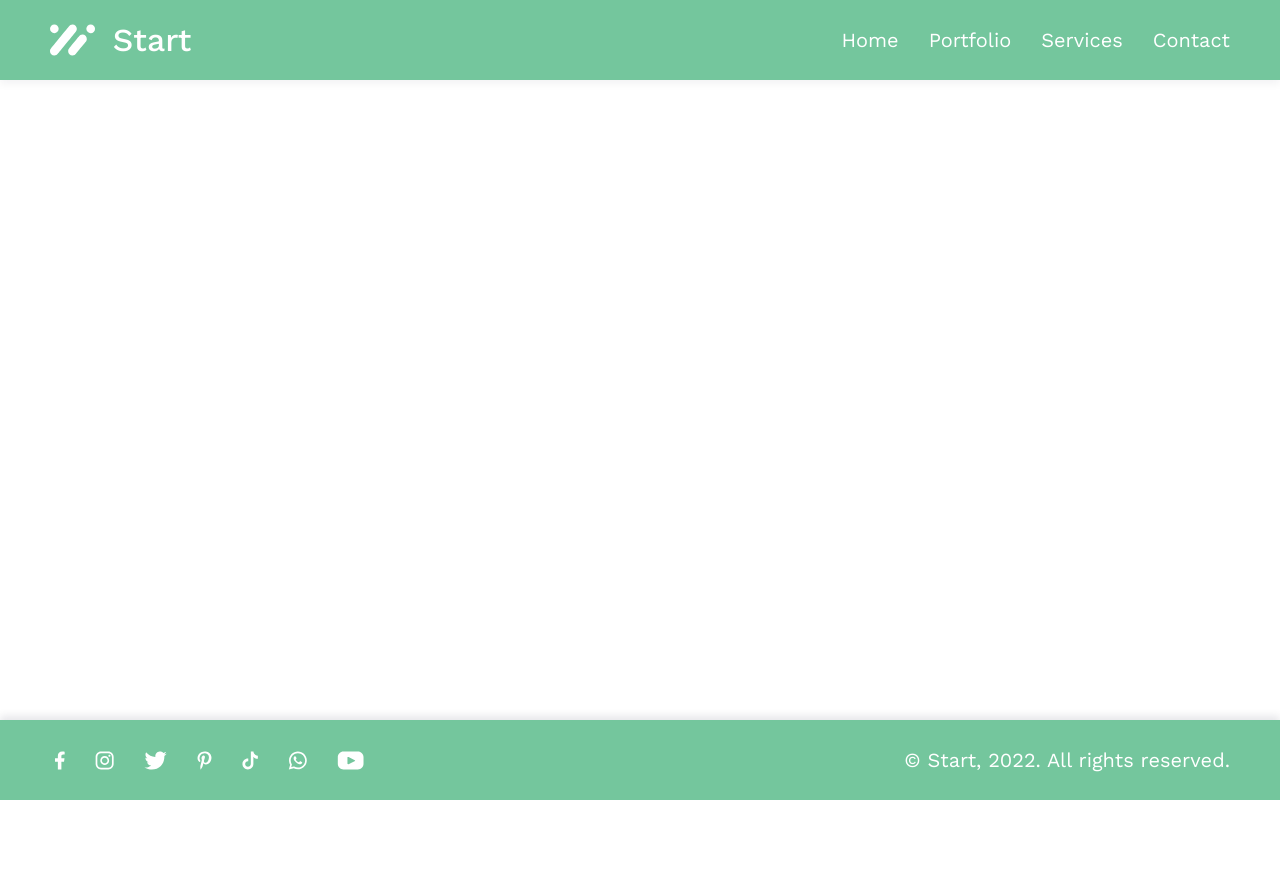
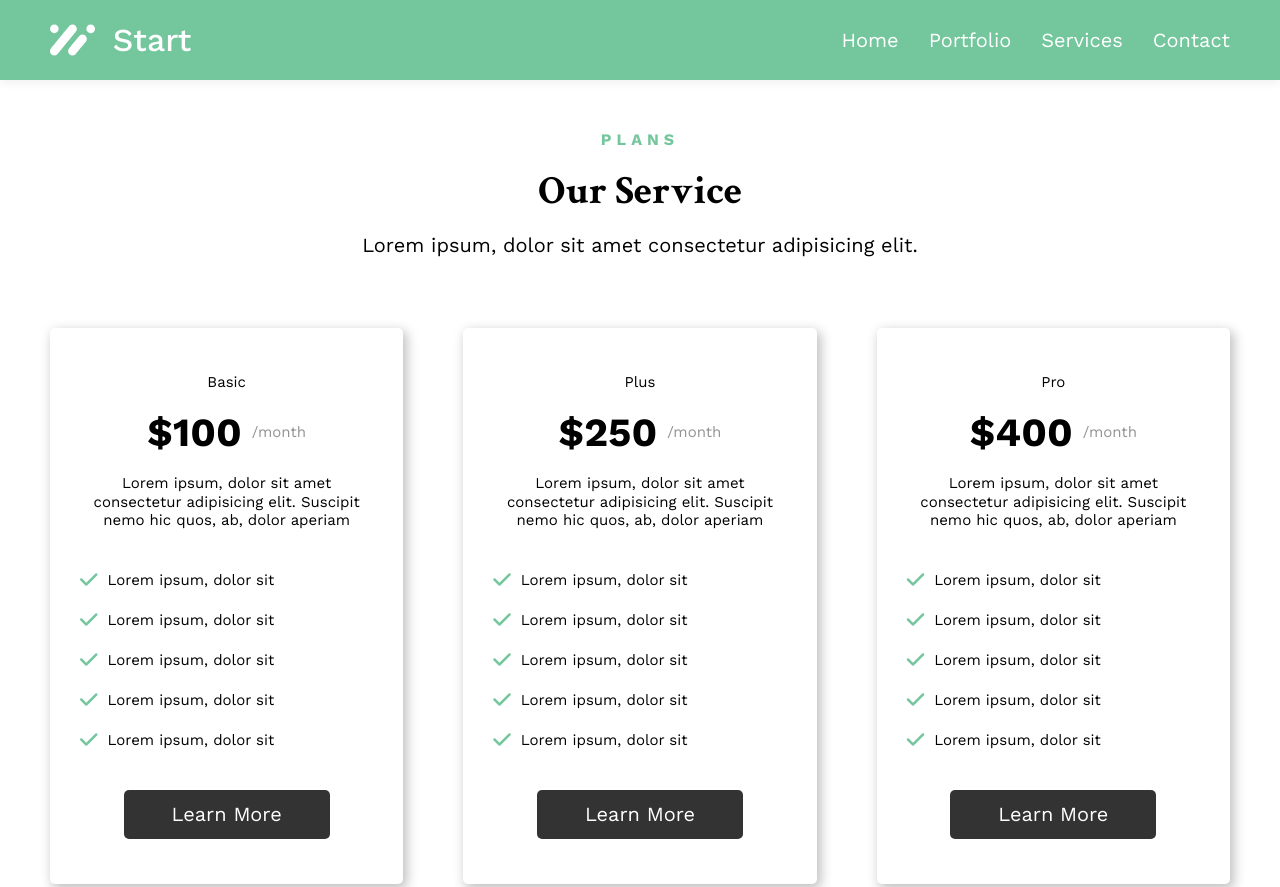
Before and after one commit to mcscoder/html-css-practice, a website built with Vite: page src/service.html in a window 1280 px wide. Shown: the top 887 px of the page. Before the commit the page ends 800 px from the top, so only its background shows below. Built offline with nearby package versions, Linux system fonts and the light colour scheme.

Commit message:
#6 - add: Completed the desktop version of the Service page

```diff
--- a/src/service.html
+++ b/src/service.html
@@ -48,6 +48,136 @@
       </section>
     </header>
 
+    <main class="main-content-container service">
+      <section class="container-1 container">
+        <div class="content-container">
+          <div class="content-1 text-wrap-container sub-heading-container">
+            <span class="label">plans</span>
+            <h2 class="heading">Our Service</h2>
+            <p class="sub-heading">
+              Lorem ipsum, dolor sit amet consectetur adipisicing elit.
+            </p>
+          </div>
+          <div class="content-2">
+            <div class="plan-container">
+              <div class="description-container text-wrap-container">
+                <h3 class="paragraph">Basic</h3>
+                <p class="plan-fee paragraph">
+                  <span class="heading fee">$100</span>
+                  <span class="duration">/month</span>
+                </p>
+                <p class="paragraph description">
+                  Lorem ipsum, dolor sit amet consectetur adipisicing elit.
+                  Suscipit nemo hic quos, ab, dolor aperiam
+                </p>
+              </div>
+              <div class="features">
+                <div class="feature-content">
+                  <i class="fa-solid fa-check"></i>
+                  <span class="paragraph">Lorem ipsum, dolor sit </span>
+                </div>
+                <div class="feature-content">
+                  <i class="fa-solid fa-check"></i>
+                  <span class="paragraph">Lorem ipsum, dolor sit </span>
+                </div>
+                <div class="feature-content">
+                  <i class="fa-solid fa-check"></i>
+                  <span class="paragraph">Lorem ipsum, dolor sit </span>
+                </div>
+                <div class="feature-content">
+                  <i class="fa-solid fa-check"></i>
+                  <span class="paragraph">Lorem ipsum, dolor sit </span>
+                </div>
+                <div class="feature-content">
+                  <i class="fa-solid fa-check"></i>
+                  <span class="paragraph">Lorem ipsum, dolor sit </span>
+                </div>
+              </div>
+              <div class="btn-container">
+                <button class="btn btn-black">Learn More</button>
+              </div>
+            </div>
+            <div class="plan-container">
+              <div class="description-container text-wrap-container">
+                <h3 class="paragraph">Plus</h3>
+                <p class="plan-fee paragraph">
+                  <span class="heading fee">$250</span>
+                  <span class="duration">/month</span>
+                </p>
+                <p class="paragraph description">
+                  Lorem ipsum, dolor sit amet consectetur adipisicing elit.
+                  Suscipit nemo hic quos, ab, dolor aperiam
+                </p>
+              </div>
+              <div class="features">
+                <div class="feature-content">
+                  <i class="fa-solid fa-check"></i>
+                  <span class="paragraph">Lorem ipsum, dolor sit </span>
+                </div>
+                <div class="feature-content">
+                  <i class="fa-solid fa-check"></i>
+                  <span class="paragraph">Lorem ipsum, dolor sit </span>
+                </div>
+                <div class="feature-content">
+                  <i class="fa-solid fa-check"></i>
+                  <span class="paragraph">Lorem ipsum, dolor sit </span>
+                </div>
+                <div class="feature-content">
+                  <i class="fa-solid fa-check"></i>
+                  <span class="paragraph">Lorem ipsum, dolor sit </span>
+                </div>
+                <div class="feature-content">
+                  <i class="fa-solid fa-check"></i>
+                  <span class="paragraph">Lorem ipsum, dolor sit </span>
+                </div>
+              </div>
+              <div class="btn-container">
+                <button class="btn btn-black">Learn More</button>
+              </div>
+            </div>
+            <div class="plan-container">
+              <div class="description-container text-wrap-container">
+                <h3 class="paragraph">Pro</h3>
+                <p class="plan-fee paragraph">
+                  <span class="heading fee">$400</span>
+                  <span class="duration">/month</span>
+                </p>
+                <p class="paragraph description">
+                  Lorem ipsum, dolor sit amet consectetur adipisicing elit.
+                  Suscipit nemo hic quos, ab, dolor aperiam
+                </p>
+              </div>
+              <div class="features">
+                <div class="feature-content">
+                  <i class="fa-solid fa-check"></i>
+                  <span class="paragraph">Lorem ipsum, dolor sit </span>
+                </div>
+                <div class="feature-content">
+                  <i class="fa-solid fa-check"></i>
+                  <span class="paragraph">Lorem ipsum, dolor sit </span>
+                </div>
+                <div class="feature-content">
+                  <i class="fa-solid fa-check"></i>
+                  <span class="paragraph">Lorem ipsum, dolor sit </span>
+                </div>
+                <div class="feature-content">
+                  <i class="fa-solid fa-check"></i>
+                  <span class="paragraph">Lorem ipsum, dolor sit </span>
+                </div>
+                <div class="feature-content">
+                  <i class="fa-solid fa-check"></i>
+                  <span class="paragraph">Lorem ipsum, dolor sit </span>
+                </div>
+              </div>
+              <div class="btn-container">
+                <button class="btn btn-black">Learn More</button>
+              </div>
+            </div>
+          </div>
+        </div>
+      </section>
+    </main>
+
     <footer class="main-footer container">
       <section class="footer-container">
         <nav class="footer-social-links">
@@ -78,5 +208,6 @@
         </p>
       </section>
     </footer>
+    <script type="module" src="main.js"></script>
   </body>
 </html>
--- a/src/styles/pages/service-page.scss
+++ b/src/styles/pages/service-page.scss
@@ -0,0 +1,74 @@
+.service {
+  .container-1 {
+    margin: 50px 0 100px 0;
+
+    .content-container {
+      flex-direction: column;
+      gap: 70px;
+
+      .content-1 {
+        .label {
+          color: var(--green-100-clr);
+        }
+      }
+
+      .content-2 {
+        display: grid;
+        grid-template-columns: repeat(3, 1fr);
+        grid-template-rows: auto;
+        gap: 60px;
+
+        .plan-container {
+          display: flex;
+          flex-direction: column;
+          gap: 40px;
+          padding: 45px 30px;
+          border-radius: 5px;
+          background: #fff;
+          box-shadow: 3px 4px 12px 1px rgba(0, 0, 0, 0.25);
+
+          .description-container {
+            text-align: center;
+
+            .plan-fee {
+              display: flex;
+              justify-content: center;
+              align-items: center;
+              gap: 0 10px;
+
+              .fee {
+                font-family: var(--work-sans-ff);
+              }
+
+              .duration,
+              .description {
+                color: var(--dark-50-clr);
+              }
+            }
+          }
+
+          .features {
+            display: flex;
+            flex-direction: column;
+            gap: 20px;
+
+            .feature-content {
+              display: flex;
+              align-items: center;
+              gap: 10px;
+
+              i {
+                font-size: 1.25rem;
+                color: var(--green-100-clr);
+              }
+            }
+          }
+
+          .btn-container {
+            text-align: center;
+          }
+        }
+      }
+    }
+  }
+}
```
